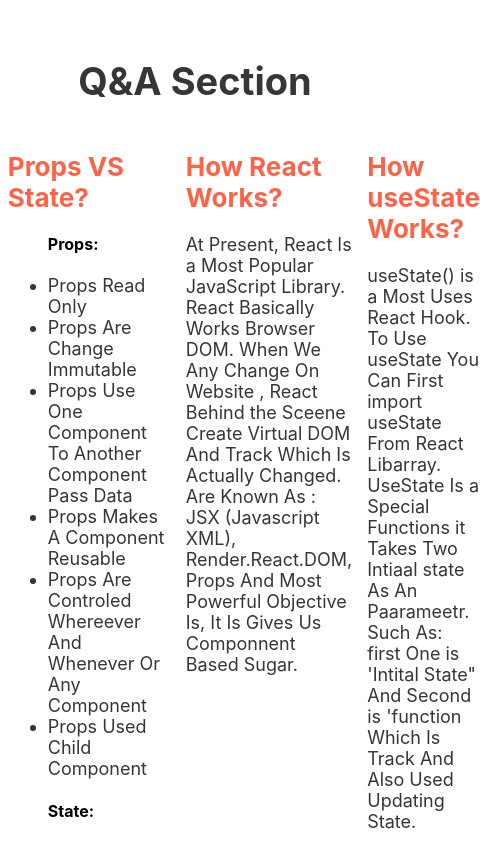
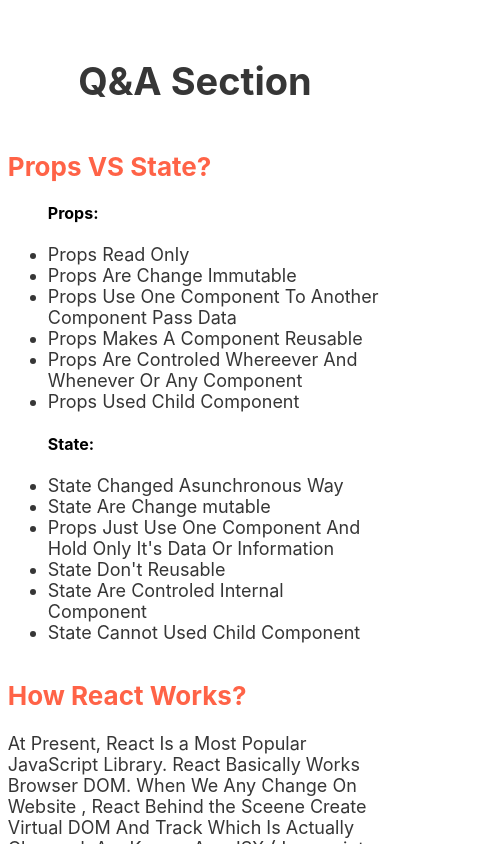
Before and after one commit to AhshanHabib26/NH_Health_Care, a React (Create React App) app: page / in a window 390 px wide. Shown: the part 4700-5544 px from the top of the page, 480 px wide, since content can reach past the window. Built offline with nearby package versions, Linux system fonts and the light colour scheme.

Commit message:
Redme File Added

```diff
--- a/src/Component/QnaSection/QnaSection.css
+++ b/src/Component/QnaSection/QnaSection.css
@@ -22,3 +22,12 @@
     font-size: 18px;
     color: #363636;
 }
+
+@media screen and (max-width: 924px){
+    .qna_section {grid-template-columns: repeat(2, 1fr);
+    }
+}
+@media screen and (max-width: 670px){
+    .qna_section {grid-template-columns: repeat(1, 1fr);
+    }
+}
```
Also changed, not shown: 1 other file (tests, documents, lock files or other folders).
